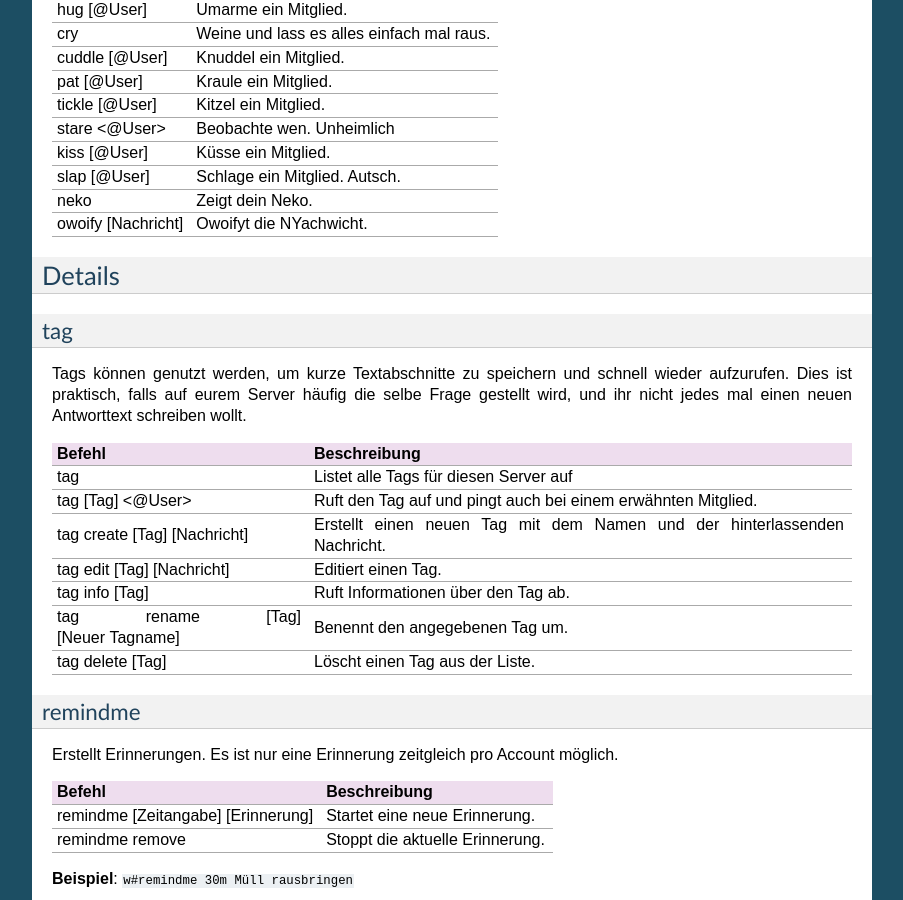
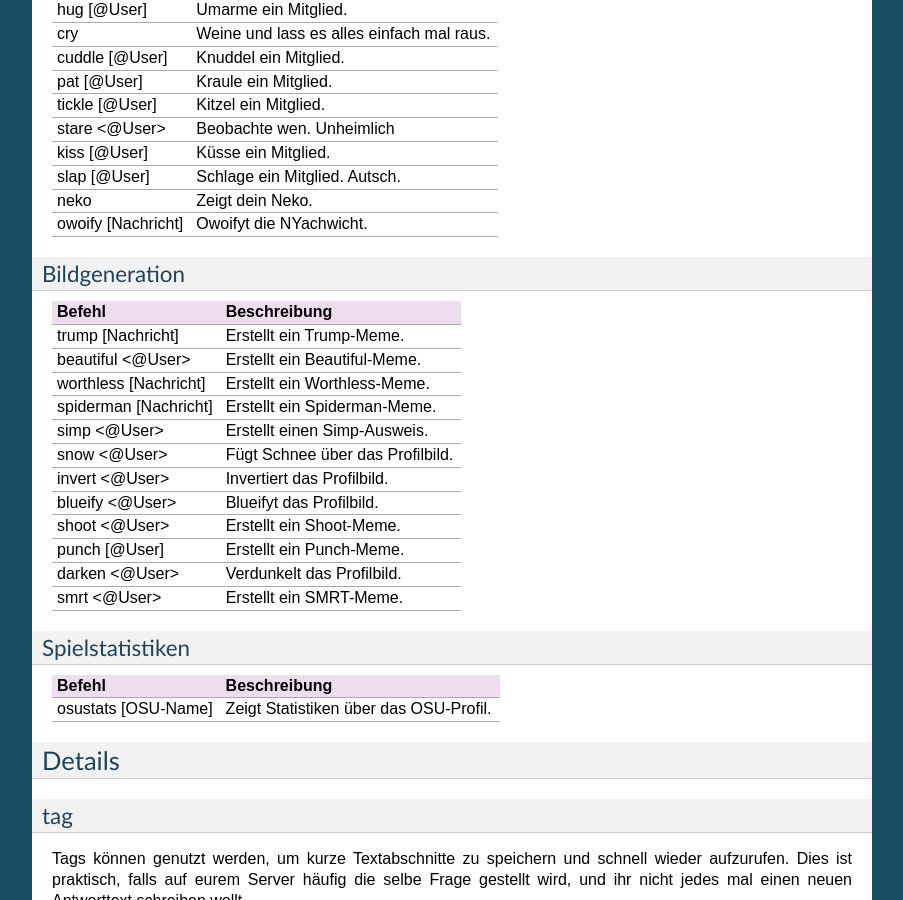
Before and after one commit to niborus/weemo-doc, a Sphinx documentation site: the page built from docs/befehle.rst, in a window 1280 px wide and 900 px high, scrolled down 3663 px. Shown: the whole window, without its empty margins (198-1101 px from the left). Built offline with Sphinx 7.4.7, drawn with Linux system fonts in a browser that asks for light colours; some of the changed text lies outside the part shown.

Commit message:
Hinzufügen Bildgeneration, Spielestatistiken

```diff
--- a/docs/befehle.rst
+++ b/docs/befehle.rst
@@ -220,6 +220,38 @@ Anime
     "slap [@User]", "Schlage ein Mitglied. Autsch."
     "neko", "Zeigt dein Neko."
     "owoify [Nachricht]", "Owoifyt die NYachwicht."
+
+Bildgeneration
+^^^^^^^^^^^^^^
+
+.. csv-table::
+    :widths: auto
+    :align: left
+    :header: "Befehl", "Beschreibung"
+
+    "trump [Nachricht]", "Erstellt ein Trump-Meme."
+    "beautiful <@User>", "Erstellt ein Beautiful-Meme."
+    "worthless [Nachricht]", "Erstellt ein Worthless-Meme."
+    "spiderman [Nachricht]", "Erstellt ein Spiderman-Meme."
+    "simp <@User>", "Erstellt einen Simp-Ausweis."
+    "snow <@User>", "Fügt Schnee über das Profilbild."
+    "invert <@User>", "Invertiert das Profilbild."
+    "blueify <@User>", "Blueifyt das Profilbild."
+    "shoot <@User>", "Erstellt ein Shoot-Meme."
+    "punch [@User]", "Erstellt ein Punch-Meme."
+    "darken <@User>", "Verdunkelt das Profilbild."
+    "smrt <@User>", "Erstellt ein SMRT-Meme."
+
+Spielstatistiken
+^^^^^^^^^^^^^^^^
+
+.. csv-table::
+    :widths: auto
+    :align: left
+    :header: "Befehl", "Beschreibung"
+
+    "osustats [OSU-Name]", "Zeigt Statistiken über das OSU-Profil."
+
 
 Details
 =======
```
